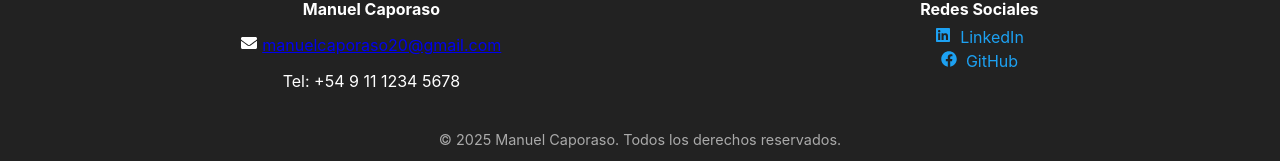
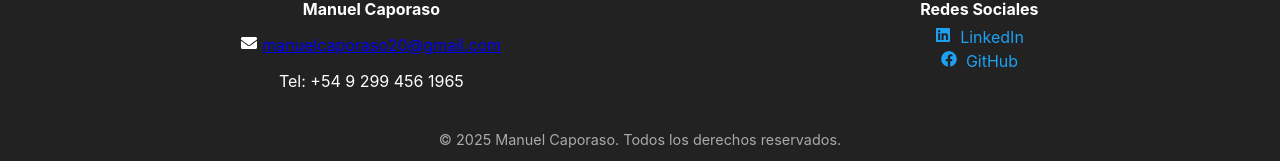
Before and after one commit to ManuCaporaso/sitramuci-sindicato, a React (Create React App) app in the folder frontend/: page /formulario-afiliados in a window 1280 px wide. Shown: the part 2235-2396 px from the top of the page. Built offline with nearby package versions, Linux system fonts and the light colour scheme; no server answers.

Commit message:
Se agrega footer

```diff
--- a/frontend/src/components/Footer.jsx
+++ b/frontend/src/components/Footer.jsx
@@ -12,7 +12,7 @@ const Footer = () => {
             <FaEnvelope style={{ marginRight: "0.3rem" }} />
             <a href="mailto:manuelcaporaso20@gmail.com">manuelcaporaso20@gmail.com</a>
           </p>
-          <p>Tel: +54 9 11 1234 5678</p>
+          <p>Tel: +54 9 299 456 1965</p>
         </div>
 
         <div className="footer-redes">
```
Also changed, not shown: 8 other files (tests, documents, lock files or other folders).
